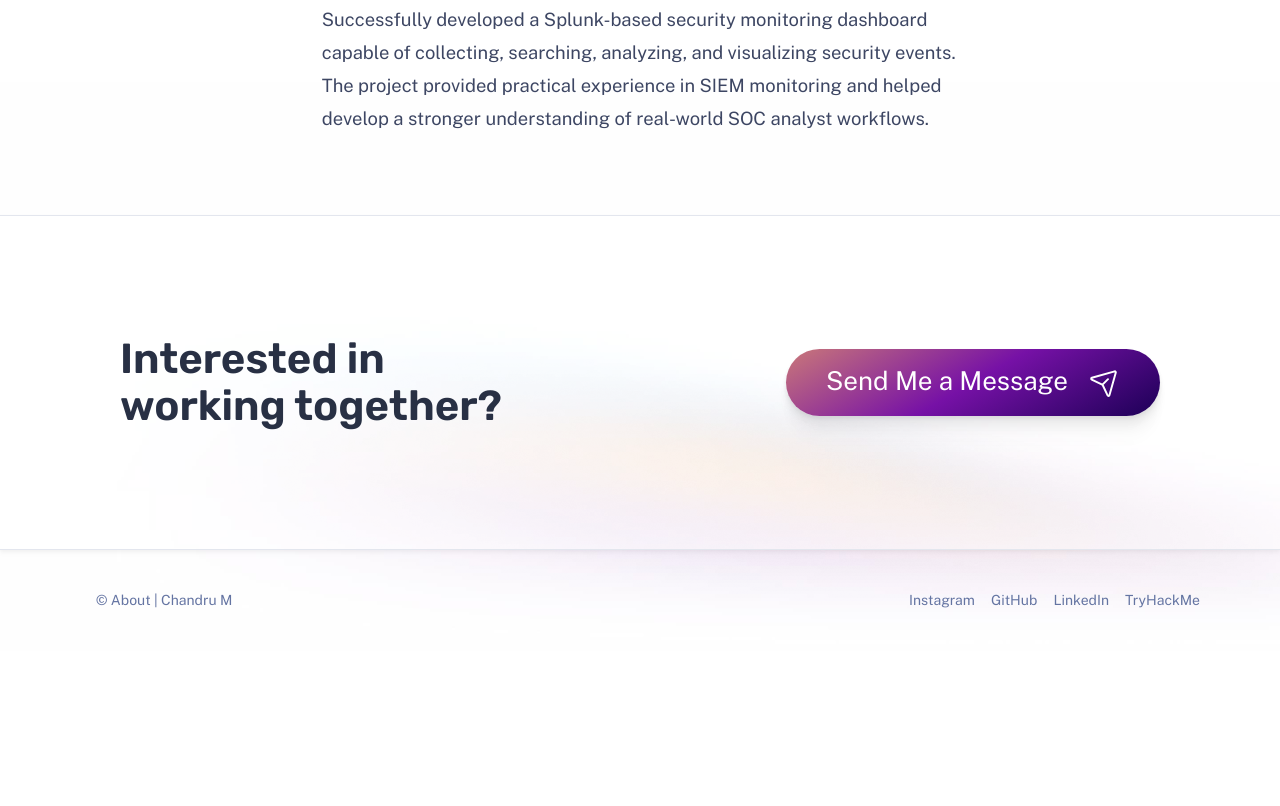
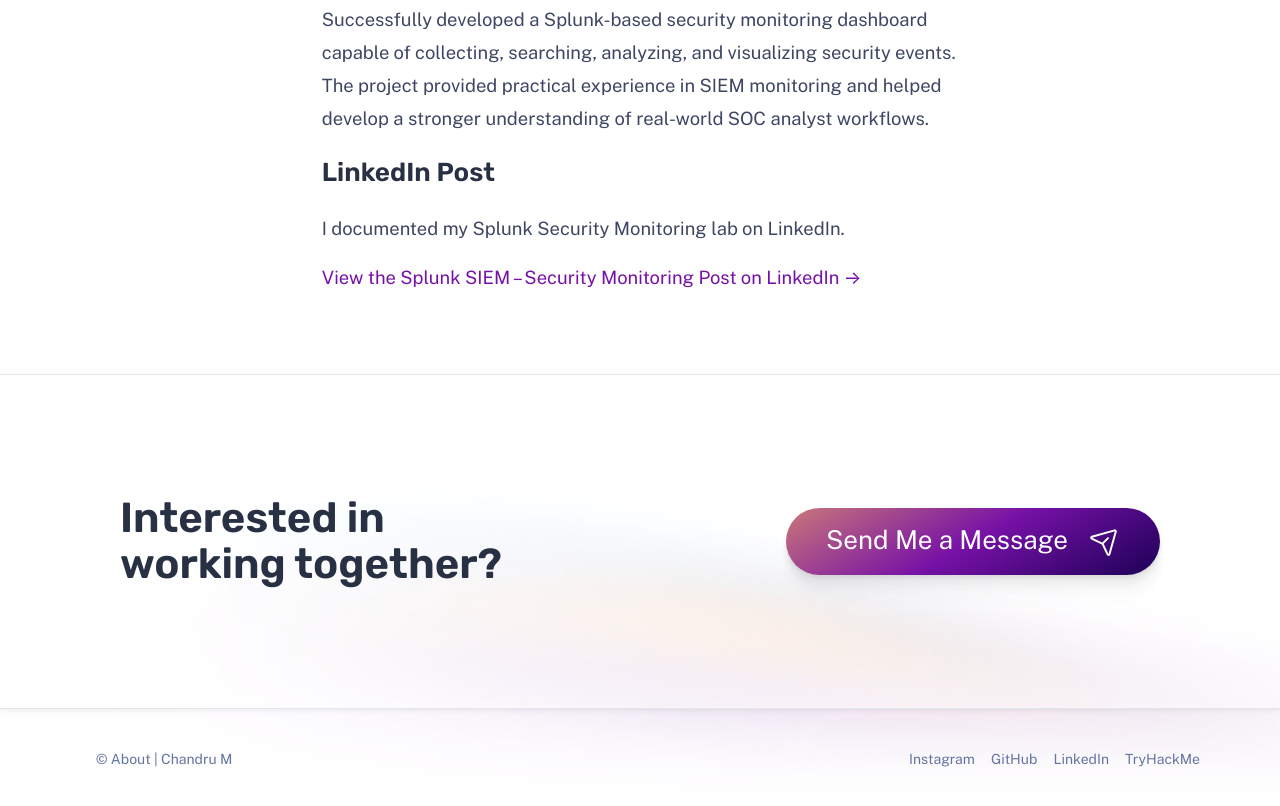
Before and after one commit to mchandru-root/Chan-Portfolio, a plain HTML site: page work/bloom-box/index.html in a window 1280 px wide. Shown: the part 3576-4382 px from the top of the page. Before the commit the page ends 4227 px from the top, so only its background shows below. Drawn offline with nearby package versions, Linux system fonts and the light colour scheme.

Commit message:
snort and nad link added

```diff
--- a/work/bloom-box/index.html
+++ b/work/bloom-box/index.html
@@ -687,6 +687,23 @@
     workflows.
   </p>
 
+  <h5>LinkedIn Post</h5>
+
+  <p>
+    I documented my Splunk Security Monitoring
+ lab on LinkedIn.
+  </p>
+
+  <p>
+    <a
+      href="https://www.linkedin.com/posts/mchandruchan_cybersecurity-blueteam-splunk-activity-7488839637730242560--ue_"
+      target="_blank"
+      rel="noopener noreferrer"
+    >
+      View the Splunk SIEM – Security Monitoring Post on LinkedIn →
+    </a>
+  </p>
+
 </div>
             </div>
           </main>
```
Also changed, not shown: work/NAD/index.html (+15 -0 lines).
